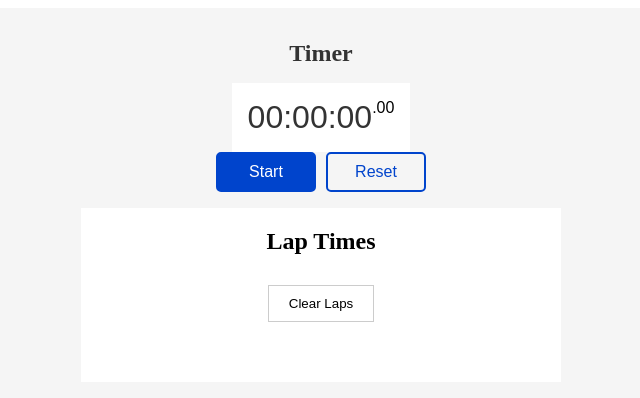
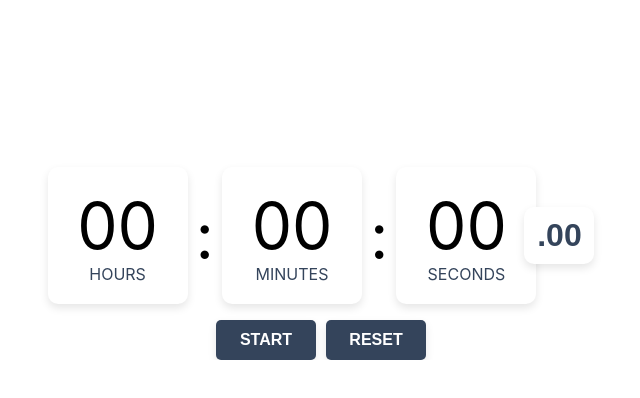
Before and after one commit to Shopify/eng-intern-assessment-react, a React app: page / in a window 1280 px wide. Shown: the top 398 px of the page, without its empty margins (319-959 px from the left). Built offline with nearby package versions, Linux system fonts and the light colour scheme; the HTML template or start-up script is replaced by a standard one.

Commit message:
Updated Css to fix table layout, add export btn, fix general css

```diff
--- a/src/App.tsx
+++ b/src/App.tsx
@@ -3,15 +3,13 @@ import Stopwatch from './StopWatch';
 import StopwatchButton from './StopWatchButton';
 import './styles/App.css';
 
-
-
-const App = () => {
-  const [milliseconds, setMilliseconds] = useState(0);
-  const [isActive, setIsActive] = useState(false);
-  const [laps, setLaps] = useState([]);
+const App: React.FC = () => {
+  const [milliseconds, setMilliseconds] = useState<number>(0);
+  const [isActive, setIsActive] = useState<boolean>(false);
+  const [laps, setLaps] = useState<{ lapTime: number; currentTime: string }[]>([]);
 
   useEffect(() => {
-    let interval: ReturnType<typeof setInterval> | null = null;
+    let interval: NodeJS.Timeout | null = null;
     if (isActive) {
       interval = setInterval(() => {
         setMilliseconds((prev) => prev + 10);
@@ -22,15 +20,27 @@ const App = () => {
     };
   }, [isActive]);
 
-  const handleStartStop = () => setIsActive(!isActive);
+  const handleStartStop = (): void => {
+    setIsActive(!isActive);
+  };
 
-  const handleReset = () => {
+  const handleReset = (): void => {
     setMilliseconds(0);
     setLaps([]);
   };
 
-  const handleLap = () => {
-    setLaps([milliseconds, ...laps]);
+  const handleLap = (): void => {
+    if (isActive) {
+      const currentTime = new Date().toLocaleString('en-US', {
+        timeZone: 'EST',
+        hour12: true,
+      });
+      setLaps((prevLaps) => [{ lapTime: milliseconds, currentTime }, ...prevLaps]);
+    }
+  };
+
+  const handleClearLaps = (): void => {
+    setLaps([]);
   };
 
   const formatLap = (milliseconds: number): string => {
@@ -41,10 +51,33 @@ const App = () => {
     return `${hours}:${minutes}:${seconds}.${centiseconds}`;
   };
 
+  const handleExport = (): void => {
+    const rows = [
+      ["Lap", "Lap Time", "Elapsed Time", "Current Time & Date"],
+      ...laps.map((lap, index, array) => [
+        `Lap ${array.length - index}`,
+        formatLap(lap.lapTime),
+        index < array.length - 1 ? formatLap(lap.lapTime - array[index + 1].lapTime) : "00:00:00.00",
+        `"${lap.currentTime}"` // Enclose the datetime in quotes
+      ])
+    ];
+
+    let csvContent = "data:text/csv;charset=utf-8,"
+      + rows.map(e => e.join(",")).join("\n");
+
+    const encodedUri = encodeURI(csvContent);
+    const link = document.createElement("a");
+    link.setAttribute("href", encodedUri);
+    link.setAttribute("download", "lap_times.csv");
+    document.body.appendChild(link);
+    link.click();
+    document.body.removeChild(link);
+  };
+
   return (
   <div className="app">
     <div className="header">
-        <h1>Timer</h1>
+      <h1>Every Second Counts</h1>
     </div>
     <Stopwatch milliseconds={milliseconds} />
     <StopwatchButton
@@ -52,20 +85,38 @@ const App = () => {
       onStartStop={handleStartStop}
       onReset={handleReset}
       onLap={handleLap}
+      onClearLaps={handleClearLaps}
     />
+    {laps.length > 0 && (
       <div className="laps-container">
+        <div className="laps-title">
           <h2>Lap Times</h2>
-        <div className="laps">
+        </div>
+        <div className="laps-content">
+          <div className="table-headers">
+            <span>Lap #</span>
+            <span>Lap Time</span>
+            <span>Elapsed Time</span>
+            <span>Current Time & Date</span>
+          </div>
           {laps.map((lap, index) => (
-            <div key={index} className="lap-time">
-              Lap {laps.length - index}: {formatLap(lap)}
+            <div key={index} className="lap">
+              <span className="lap-number">Lap {laps.length - index}</span>
+              <span className="lap-time">{formatLap(lap.lapTime)}</span>
+              <span className="lap-elapsed-time">{index < laps.length - 1 ? formatLap(lap.lapTime - laps[index + 1].lapTime) : "00:00:00.00"}</span>
+              <span className="lap-current-time">{lap.currentTime}</span>
             </div>
           ))}
         </div>
-        <button className="clear-laps">Clear Laps</button>
+        <div className="button-container">
+          <button className="clear-laps" onClick={handleClearLaps}>Clear Laps</button>
+          <button className="export-laps" onClick={handleExport}>Export</button>
         </div>
       </div>
+    )}
+  </div>
 );
+
 };
 
 export default App;
--- a/src/StopWatch.tsx
+++ b/src/StopWatch.tsx
@@ -18,10 +18,23 @@ const Stopwatch: React.FC<StopwatchProps> = ({ milliseconds }) => {
 
   return (
     <div className="stopwatch">
-      <span className="digits">{hours}:</span>
-      <span className="digits">{minutes}:</span>
-      <span className="digits">{seconds}</span>
-      <span className="milliseconds">.{centiseconds}</span>
+      <div className="time-card">
+        <span className="time">{hours}</span>
+        <span className="label">HOURS</span>
+      </div>
+      <span className="colon">:</span>
+      <div className="time-card">
+        <span className="time">{minutes}</span>
+        <span className="label">MINUTES</span>
+      </div>
+      <span className="colon">:</span>
+      <div className="time-card">
+        <span className="time">{seconds}</span>
+        <span className="label">SECONDS</span>
+      </div>
+      <div className="milliseconds-card">
+        <span className="milliseconds">.{centiseconds}</span>
+      </div>
     </div>
   );
 };
--- a/src/StopWatchButton.tsx
+++ b/src/StopWatchButton.tsx
@@ -6,6 +6,7 @@ interface StopwatchButtonProps {
   onStartStop: () => void;
   onReset: () => void;
   onLap: () => void;
+  onClearLaps: () => void;
 }
 
 const StopwatchButton: React.FC<StopwatchButtonProps> = ({
@@ -23,6 +24,7 @@ const StopwatchButton: React.FC<StopwatchButtonProps> = ({
         {isActive ? 'Lap' : 'Reset'}
       </button>
     </div>
+
   );
 };
 
--- a/src/styles/App.css
+++ b/src/styles/App.css
@@ -1,53 +1,156 @@
 .app {
+    font-family: "Inter", sans-serif;
     text-align: center;
-    padding: 2rem;
-    background: #f5f5f5;
     display: flex;
     flex-direction: column;
     align-items: center;
+    margin: 0;
+    padding: 0;
+    overflow: hidden; /* Prevent overall page scroll */
+}
+
+.header {
+    width: 100%; /* Full width */
+    text-align: center; /* Center the text */
 }
 
 .header h1 {
-    margin: 0;
-    color: #333;
-  }
-
-  /* Added styles for centering the buttons */
-  .stopwatch-buttons {
-    justify-content: center;
-    width: 100%;
+    color: #fff;
+    margin-top: 2rem;
+    font-size: 3rem;
+    font-family: 'Montserrat', sans-serif;
 }
 
 .laps-container {
-    width: 40%;
-    margin-top: 1rem;
+    width: 80%;
+    margin: 2rem auto; /* Adjusted for space from the header */
+    border-radius: 10px;
+    box-shadow: 0px 4px 8px rgba(0, 0, 0, 0.1);
+    background: #fff; /* Solid white background for the entire container */
     position: relative;
-    padding-bottom: 60px;
-    background: #fff; /* Set the background color to match the button */
 }
 
-  .laps {
-    max-height: 200px;
-    overflow-y: auto;
-    list-style: none;
-    padding: 0;
-    margin: 0;
-    margin-top: 1rem; /* Adjusted to ensure space above */
+.laps-title {
+    font-family: 'Montserrat', sans-serif;
+    font-size: 1.5rem;
+    color: #333;
+    background: #f2f2f2;
+    border-top-left-radius: 10px;
+    border-top-right-radius: 10px;
+    text-align: center;
+    padding: 1px;
 }
 
-  .lap-time { /* Updated class name */
-    background: #f3f3f3;
-    margin: 5px 0;
-    padding: 10px;
-    border-radius: 5px;
+.laps-content {
+    max-height: calc(40px * 6 + 40px); /* Adjust this calculation based on your actual header and row heights */
+    overflow-y: auto;
+    padding: 0 20px;
+}
+
+.lap {
+    display: flex;
+    padding: 10px 0;
+    border-bottom: 1px solid #eee;
+}
+
+.lap > span {
+    flex: 1;
+    text-align: center;
+}
+
+.lap-number {
+    flex: none;
+    width: 50px;
+    text-align: left;
+}
+
+.lap-time,
+.lap-elapsed-time,
+.lap-current-time {
+    flex: 1;
+}
+
+.clear-laps,
+.export-laps {
+    width: 50%;
+    text-align: center;
+    padding: 10px 20px;
+    font-weight: bold;
+    color: #fff;
+    cursor: pointer;
+    border: none;
+    background-color: #34445B;
 }
 
 .clear-laps {
+    border-radius: 0 0 0 10px;
+}
+
+.export-laps {
+    border-radius: 0 0 10px 0;
+}
+
+.button-container {
     position: sticky;
 bottom: 0;
-    background-color: #fff;
-    border: 1px solid #ccc;
+left: 0;
+width: 100%;
+background: #fff; /* Ensuring the buttons have a solid background */
+z-index: 5;
+}
+
+.button {
+flex: 1;
+text-align: center;
+cursor: pointer;
+border: none;
+font-weight: bold;
+color: #fff;
+font-family: 'Montserrat', sans-serif;
+text-transform: uppercase;
+padding: 10px 0; /* Adjust padding for aesthetic spacing */
+}
+
+.table-headers {
+position: sticky;
+top: 0;
+z-index: 10;
+background: #fff;
 padding: 10px 20px;
-    margin-top: 10px;
-    cursor: pointer;
+border-bottom: 2px solid #eee;
+margin-top: 0px;
 }
+
+.table-headers span {
+flex: 1;
+text-align: center;
+font-weight: bold;
+}
+
+.table-headers, .lap {
+display: flex;
+justify-content: space-between;
+padding: 10px 20px;
+align-items: center;
+}
+
+.table-header-item, .lap-item {
+flex: 1;
+text-align: center;
+position: relative;
+}
+
+.table-header-item:not(:last-child)::after, .lap-item:not(:last-child)::after {
+content: '';
+position: absolute;
+right: 0;
+top: 0;
+bottom: 0;
+width: 1px;
+background-color: #eee;
+}
+
+.lap-number {
+flex: 0 0 50px;
+text-align: left;
+}
--- a/src/styles/StopWatch.css
+++ b/src/styles/StopWatch.css
@@ -1,17 +1,60 @@
 .stopwatch {
-    font-family: 'Arial', sans-serif;
-    display: inline-block;
-    background: #fff; /* Placeholder color */
-    padding: 1rem;
-    margin-top: 1rem;
+    margin-top: 2rem; /* Space from the header */
+    display: flex;
+    justify-content: center;
+    align-items: center;
+    gap: 0.5rem;
+    position: relative; /* To position the buttons */
+    background: transparent;
   }
 
-  .digits {
-    font-size: 2rem;
-    color: #333; /* Placeholder color */
+  .time-card {
+    display: inline-flex;
+    flex-direction: column;
+    align-items: center;
+    justify-content: center;
+    background: #fff;
+    padding: 20px;
+    border-radius: 10px;
+    box-shadow: 0px 4px 8px rgba(0, 0, 0, 0.1);
+    width: 100px;
+  }
+
+  .label {
+    font-size: 1rem;
+    color: #34445B;
+  }
+
+  .colon {
+    font-size: 4rem;
+    vertical-align: top;
+  }
+
+  .milliseconds-card {
+    background: #fff;
+    padding: 10px;
+    border-radius: 10px;
+    box-shadow: 0px 4px 8px rgba(0, 0, 0, 0.1);
+    align-self: center;
+    margin-left: -20px;
+    z-index: 1;
+
+  }
+
+  .time {
+  font-size: 4rem;
+  display: block;
   }
 
   .milliseconds {
-    font-size: 1rem;
-    vertical-align: top;
+  font-size: 2rem;
+  vertical-align: top;
   }
+  .digits, .milliseconds {
+    font-family: 'Montserrat', sans-serif;
+    color: #34445B;
+    font-weight: 700;
+    display: inline-block;
+    width: 50px; /* Adjust as needed */
+    text-align: center;
+}
--- a/src/styles/StopWatchButton.css
+++ b/src/styles/StopWatchButton.css
@@ -1,37 +1,41 @@
-/* StopWatchButton.css */
 .stopwatch-buttons {
     display: flex;
-    gap: 10px; /* Adjust gap as needed */
-    justify-content: center; /* Centers buttons */
+    gap: 10px;
+    justify-content: center;
+    margin-top: 1rem; /* Adjust this value to position the buttons correctly */
   }
 
   .button {
     padding: 10px 20px;
-    font-size: 1em;
-    border: 2px solid #0044cc;
-    background-color: transparent;
-    color: #0044cc;
+    font-size: 1rem;
+    border: none;
+    background-color: #34445B;
+    color: white;
     cursor: pointer;
     transition: background-color 0.3s, color 0.3s;
     border-radius: 5px;
-
+    font-weight: bold;
     min-width: 100px;
     height: 40px;
     display: flex;
     justify-content: center;
     align-items: center;
+    box-shadow: 0px 4px 8px rgba(0, 0, 0, 0.1);
+    font-family: 'Montserrat', sans-serif;
+    text-transform: uppercase;
   }
 
-  .button.start, .button.stop {
-    background-color: #0044cc;
+  .button.start:hover, .button.stop:hover {
+    background-color: #263238;
+  }
+
+  .button.reset:hover, .button.lap:hover {
+    background-color: #4f5b62;
     color: white;
   }
 
-  .button.start:hover, .button.stop:hover {
-    background-color: #003399;
+  /* Ensure that the buttons are centered in the button container */
+  .button.lap, .button.reset {
+    justify-content: center;
+    align-items: center;
   }
-
-  .button.reset:hover, .button.lap:hover {
-    background-color: #f1f1f1;
-    color: #003399;
-  }
```
Lines whose indentation alone changed are shown as unchanged.
